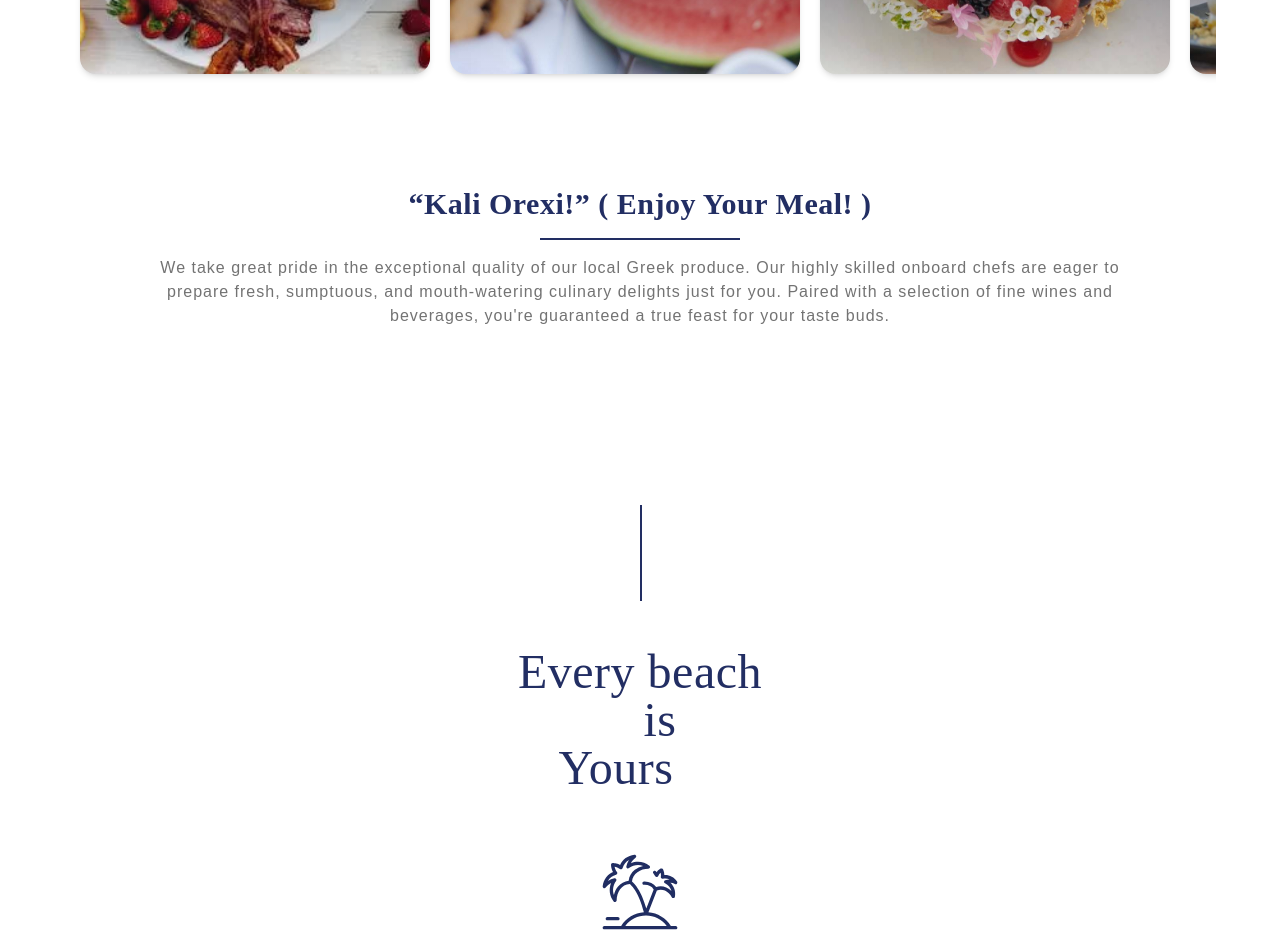
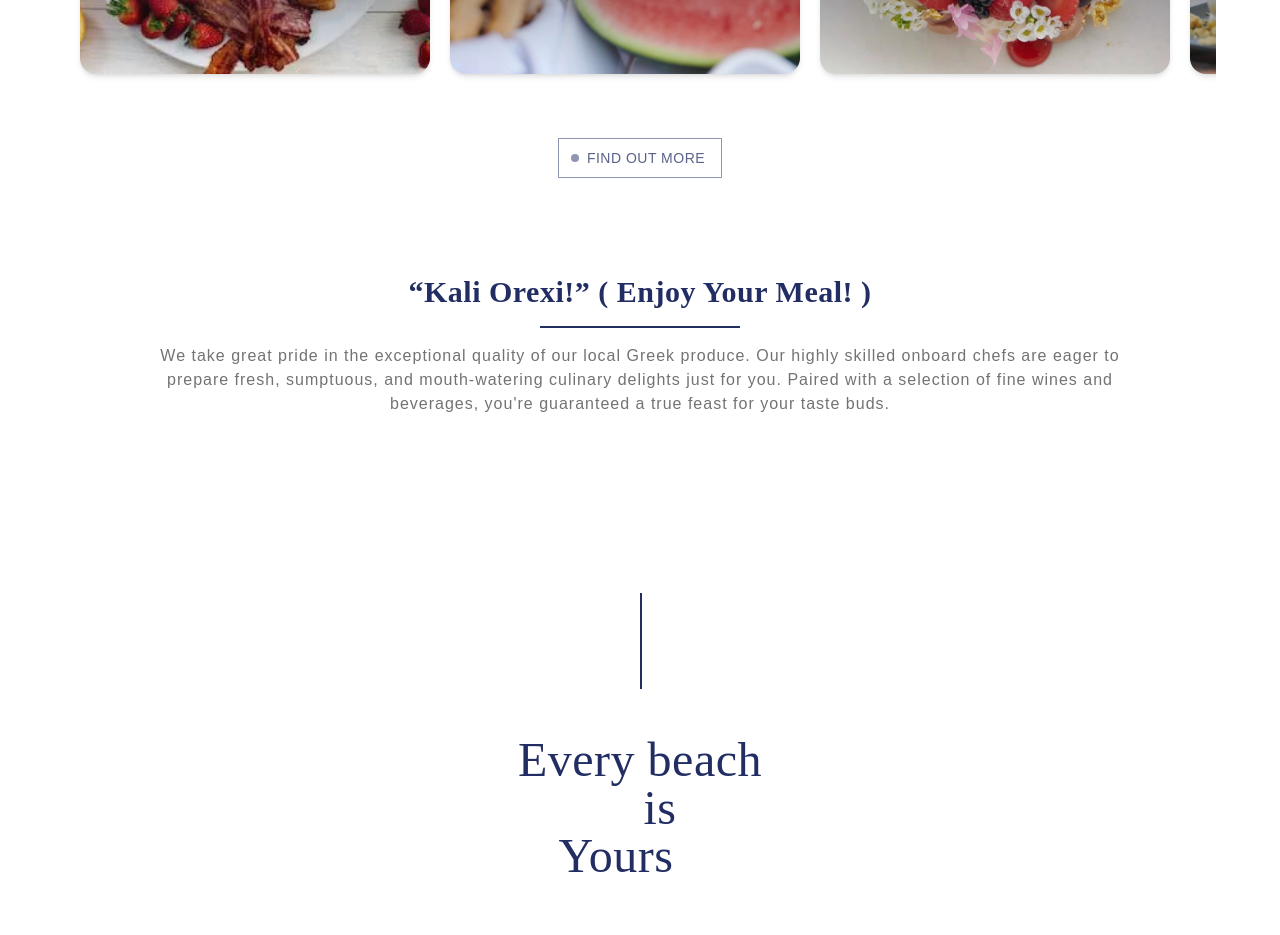
Before and after one commit to Jgayle-28/yacht-management, a React (Create React App) app: page / in a window 1280 px wide. Shown: the part 6520-7455 px from the top of the page. Built offline with nearby package versions, Linux system fonts and the light colour scheme.

Commit message:
enh: added vew more button to food section, updated navigation logic

```diff
--- a/src/components/landing-page/ChooseADestination.jsx
+++ b/src/components/landing-page/ChooseADestination.jsx
@@ -14,6 +14,7 @@ const ChooseADestination = () => {
     scrollToSection(`top`, 0)
     setTimeout(router.push(`/destinations`), 5000)
   }
+
   return (
     <section className='pt-8 md:pt-48 px-8 md:px-16' id='destinations'>
       <div className='container mx-auto max-w-6xl'>
--- a/src/components/landing-page/FoodSection.jsx
+++ b/src/components/landing-page/FoodSection.jsx
@@ -7,9 +7,20 @@ import yachtVideo from '../../assets/videos/yacht.mp4'
 import foodIcon from '../../assets/icons/food.svg'
 import PlayButton from '../shared/PlayButton'
 import { foodLandingData } from '../../data/food'
+import ExpandButton from '../shared/ExpandButton'
+import { useRouter } from '../../hooks/use-router'
+import useSmoothScroll from '../../hooks/use-smooth-scroll'
 
 const FoodSection = () => {
   const [isOpen, setIsOpen] = useState(false)
+  const scrollToSection = useSmoothScroll()
+  const router = useRouter()
+
+  const goToFoodPage = () => {
+    scrollToSection(`top`, 0)
+    setTimeout(router.push(`/food`), 5000)
+  }
+
   return (
     <>
       <section className='pt-24 md:pt-48 px-4 md:px-16' id='food'>
@@ -167,6 +178,24 @@ const FoodSection = () => {
           >
             <Carousel items={foodLandingData} />
           </motion.div>
+          <motion.div
+            initial={{
+              y: 10,
+              opacity: 0,
+            }}
+            transition={{
+              duration: 0.5,
+              delay: 0.25,
+              ease: 'easeInOut',
+            }}
+            whileInView={{
+              y: 0,
+              opacity: 1,
+            }}
+            className='flex justify-center mt-12'
+          >
+            <ExpandButton buttonText='Find Out More' onClick={goToFoodPage} />
+          </motion.div>
           <div className='w-full flex flex-col items-center my-24'>
             <motion.h2
               initial={{
--- a/src/components/navigation/index.jsx
+++ b/src/components/navigation/index.jsx
@@ -11,7 +11,7 @@ import { Logo } from '../shared/Logo'
 import { useRouter } from '../../hooks/use-router'
 import { LINKS } from '../../data/navigation'
 import useSmoothScroll from '../../hooks/use-smooth-scroll'
-import { useLocation, useNavigate } from 'react-router-dom'
+import { useLocation } from 'react-router-dom'
 
 // const Navigation = () => {
 //   return (
@@ -97,7 +97,7 @@ const NavLink = ({ children, FlyoutContent, id }) => {
   const [open, setOpen] = useState(false)
   const scrollToSection = useSmoothScroll()
   const location = useLocation()
-  const navigate = useNavigate()
+  const router = useRouter()
 
   const showFlyout = FlyoutContent && open
 
@@ -105,7 +105,8 @@ const NavLink = ({ children, FlyoutContent, id }) => {
     if (location.pathname === '/') {
       scrollToSection(id, 1000)
     } else {
-      navigate(`/${id}`)
+      scrollToSection(`top`, 0)
+      setTimeout(router.push(`/${id}`), 5000)
     }
   }
 
```
